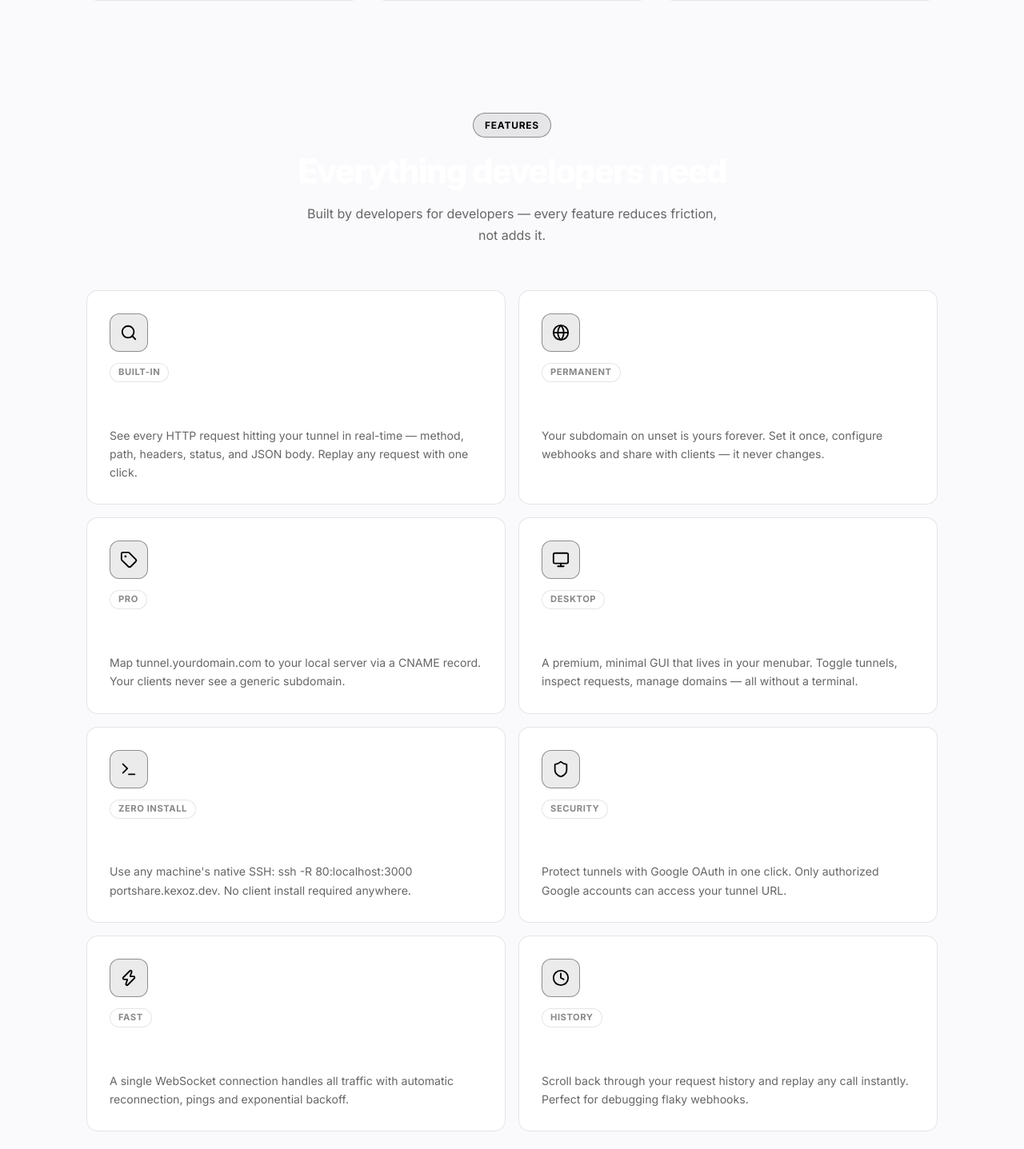
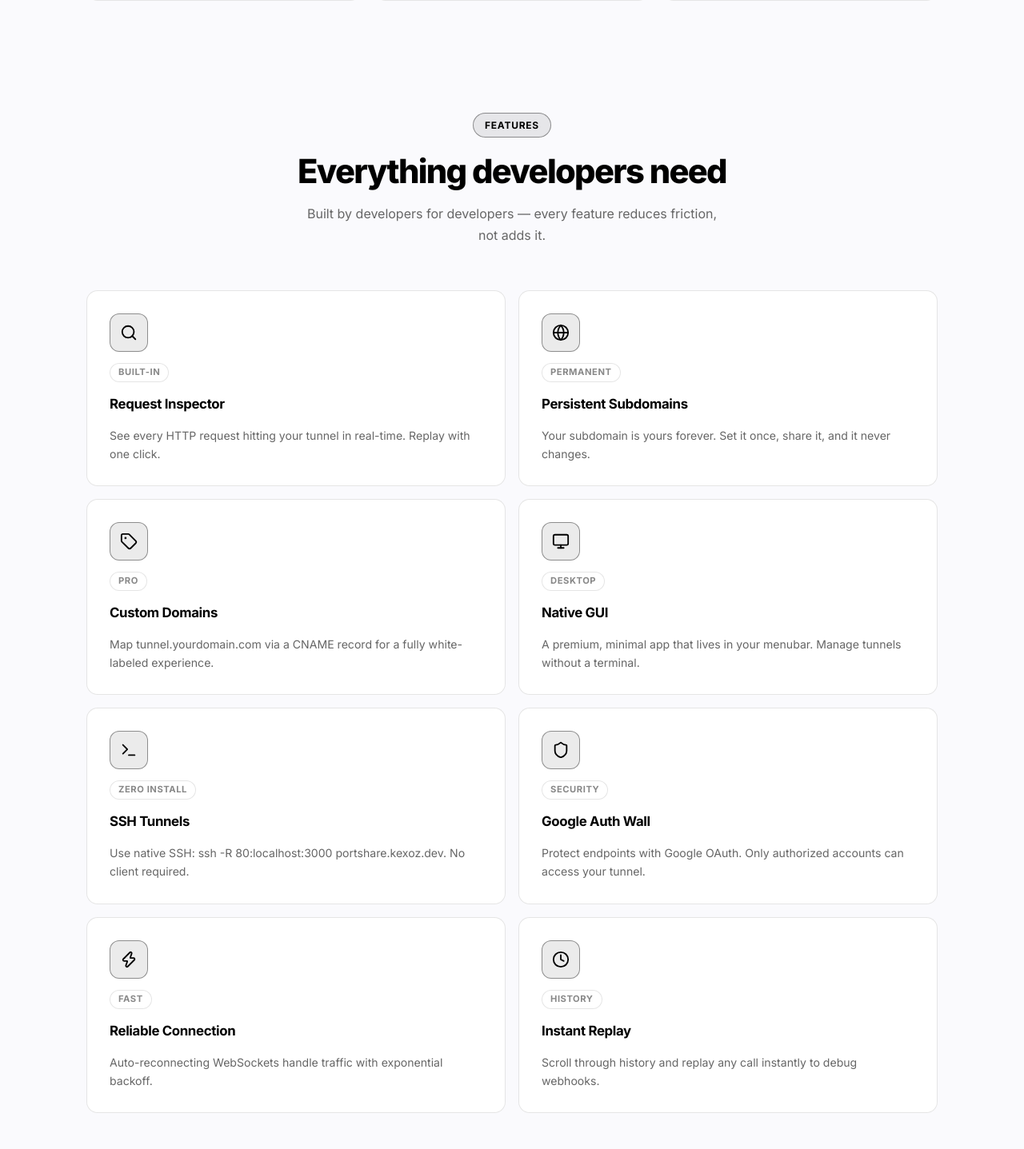
Before and after one commit to jagadesh31/Portshare, a Next.js app in the folder website/: page / in a window 1280 px wide. Shown: the part 1360-2797 px from the top of the page at 80% size. Built offline with nearby package versions, Linux system fonts and the light colour scheme; no server answers.

Commit message:
fix: resolve light mode text colors, shorten feature grid descriptions, and remove header icon

```diff
--- a/website/app/components/home/FeaturesGrid.tsx
+++ b/website/app/components/home/FeaturesGrid.tsx
@@ -7,49 +7,49 @@ export default function FeaturesGrid({ publicDomain }: { publicDomain: string })
       icon: <Search size={22} />,
       tag: 'Built-in',
       title: 'Request Inspector',
-      body: 'See every HTTP request hitting your tunnel in real-time — method, path, headers, status, and JSON body. Replay any request with one click.',
+      body: 'See every HTTP request hitting your tunnel in real-time. Replay with one click.',
     },
     {
       icon: <Globe size={22} />,
       tag: 'Permanent',
       title: 'Persistent Subdomains',
-      body: `Your subdomain on ${publicDomain} is yours forever. Set it once, configure webhooks and share with clients — it never changes.`,
+      body: `Your subdomain is yours forever. Set it once, share it, and it never changes.`,
     },
     {
       icon: <Tag size={22} />,
       tag: 'Pro',
       title: 'Custom Domains',
-      body: 'Map tunnel.yourdomain.com to your local server via a CNAME record. Your clients never see a generic subdomain.',
+      body: 'Map tunnel.yourdomain.com via a CNAME record for a fully white-labeled experience.',
     },
     {
       icon: <Monitor size={22} />,
       tag: 'Desktop',
-      title: 'Native Desktop App',
-      body: 'A premium, minimal GUI that lives in your menubar. Toggle tunnels, inspect requests, manage domains — all without a terminal.',
+      title: 'Native GUI',
+      body: 'A premium, minimal app that lives in your menubar. Manage tunnels without a terminal.',
     },
     {
       icon: <Terminal size={22} />,
       tag: 'Zero Install',
-      title: 'SSH Tunnel Support',
-      body: 'Use any machine\'s native SSH: ssh -R 80:localhost:3000 portshare.kexoz.dev. No client install required anywhere.',
+      title: 'SSH Tunnels',
+      body: 'Use native SSH: ssh -R 80:localhost:3000 portshare.kexoz.dev. No client required.',
     },
     {
       icon: <Shield size={22} />,
       tag: 'Security',
       title: 'Google Auth Wall',
-      body: 'Protect tunnels with Google OAuth in one click. Only authorized Google accounts can access your tunnel URL.',
+      body: 'Protect endpoints with Google OAuth. Only authorized accounts can access your tunnel.',
     },
     {
       icon: <Zap size={22} />,
       tag: 'Fast',
-      title: 'Persistent WebSocket',
-      body: 'A single WebSocket connection handles all traffic with automatic reconnection, pings and exponential backoff.',
+      title: 'Reliable Connection',
+      body: 'Auto-reconnecting WebSockets handle traffic with exponential backoff.',
     },
     {
       icon: <Clock size={22} />,
       tag: 'History',
-      title: 'Request Replay',
-      body: 'Scroll back through your request history and replay any call instantly. Perfect for debugging flaky webhooks.',
+      title: 'Instant Replay',
+      body: 'Scroll through history and replay any call instantly to debug webhooks.',
     },
   ];
 
--- a/website/app/components/layout/Header.tsx
+++ b/website/app/components/layout/Header.tsx
@@ -35,9 +35,7 @@ export default function Header() {
   return (
     <header className={`site-header ${scrolled ? 'scrolled' : ''}`}>
       <a href="/" className="site-brand">
-        <div className="site-brand-icon">
-          <Zap size={14} color="#fff" strokeWidth={2.5} />
-        </div>
+
         PortShare
       </a>
 
--- a/website/app/globals.css
+++ b/website/app/globals.css
@@ -317,7 +317,7 @@ section { margin-bottom: 140px; }
   font-weight: 900;
   line-height: 1.05;
   letter-spacing: -0.05em;
-  color: #fff;
+  color: var(--text-strong);
   max-width: 18ch;
   animation: fade-up 0.8s cubic-bezier(0.22, 1, 0.36, 1) both;
   animation-delay: 0.1s;
@@ -382,7 +382,7 @@ section { margin-bottom: 140px; }
 .stat-value {
   font-size: 1.6rem;
   font-weight: 800;
-  color: #fff;
+  color: var(--text-strong);
   letter-spacing: -0.04em;
   font-variant-numeric: tabular-nums;
   line-height: 1;
@@ -555,7 +555,7 @@ section { margin-bottom: 140px; }
   font-size: clamp(1.8rem, 3.5vw, 2.6rem);
   font-weight: 800;
   letter-spacing: -0.04em;
-  color: #fff;
+  color: var(--text-strong);
   line-height: 1.1;
 }
 
@@ -646,7 +646,7 @@ section { margin-bottom: 140px; }
   box-shadow: 0 4px 12px rgba(0, 0, 0, 0.4);
 }
 
-.flow-card h2 { margin: 0; font-size: 1.05rem; font-weight: 700; color: #fff; letter-spacing: -0.02em; }
+.flow-card h2 { margin: 0; font-size: 1.05rem; font-weight: 700; color: var(--text-strong); letter-spacing: -0.02em; }
 .flow-card p  { margin: 0; color: var(--text-muted); line-height: 1.65; font-size: 0.88rem; }
 
 /* ─── FEATURES GRID ───────────────────────────────────── */
@@ -724,7 +724,7 @@ section { margin-bottom: 140px; }
   width: fit-content;
 }
 
-.feature-card h3 { margin: 0; font-size: 1.05rem; font-weight: 700; color: #fff; letter-spacing: -0.02em; }
+.feature-card h3 { margin: 0; font-size: 1.05rem; font-weight: 700; color: var(--text-strong); letter-spacing: -0.02em; }
 .feature-card p  { margin: 0; color: var(--text-muted); font-size: 0.88rem; line-height: 1.65; }
 
 /* ─── LIVE STATS SECTION ──────────────────────────────── */
@@ -766,7 +766,7 @@ section { margin-bottom: 140px; }
 .live-stat-num {
   font-size: 2.2rem;
   font-weight: 800;
-  color: #fff;
+  color: var(--text-strong);
   letter-spacing: -0.05em;
   line-height: 1;
   font-variant-numeric: tabular-nums;
```
